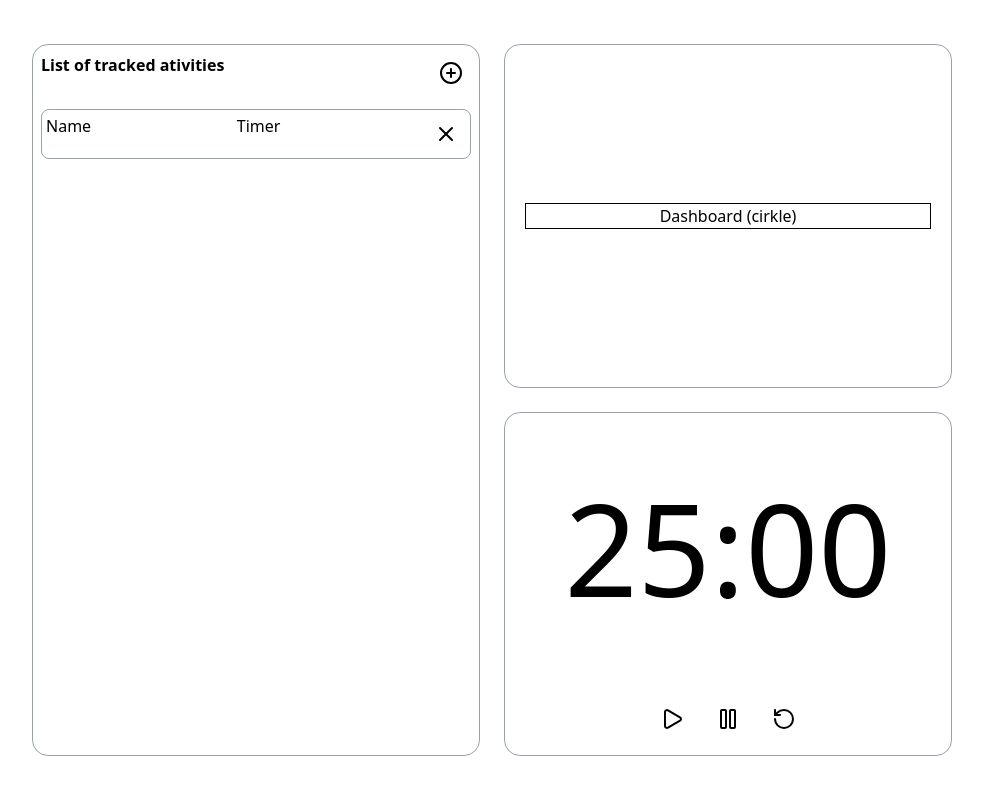
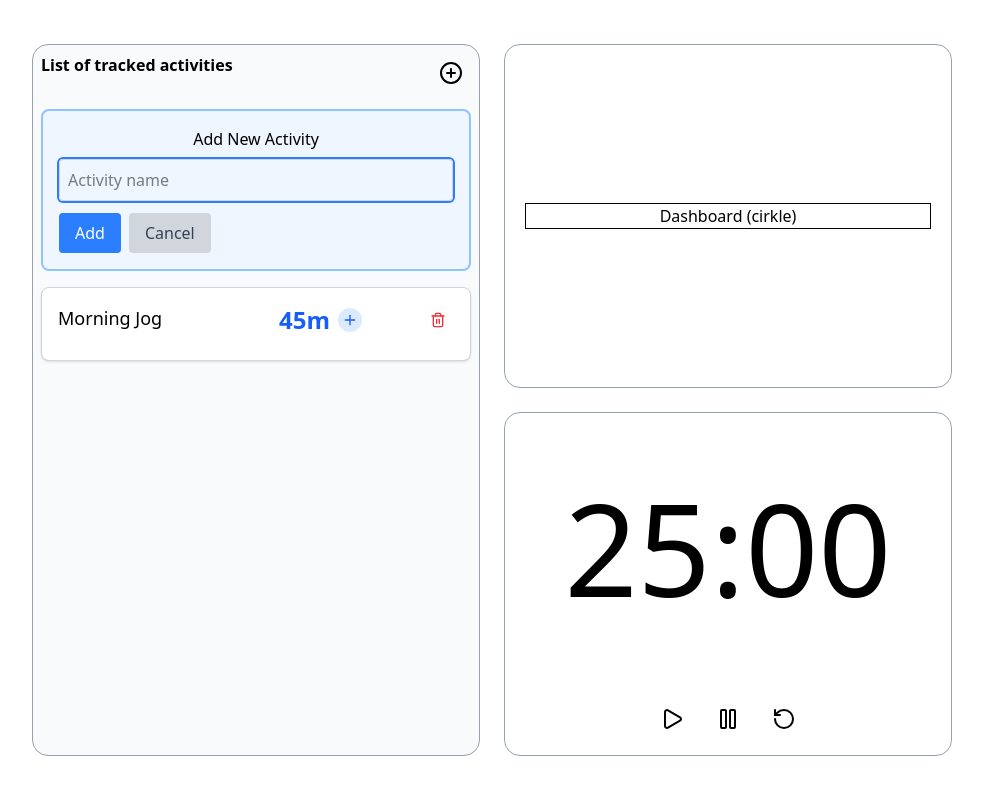
Before and after one commit to Andrzej-Tezyk/stack-app, a React (Vite) app in the folder frontend/: page / in a window 1280 px wide. Both pictures are taken after a click on the button 599 px from the left and 73 px from the top of the page. Shown: the top 794 px of the page, without its empty margins (148-1131 px from the left). Built offline with nearby package versions, Linux system fonts and the light colour scheme.

Commit message:
tracked activity component

```diff
--- a/frontend/src/components/ActivityCard.tsx
+++ b/frontend/src/components/ActivityCard.tsx
@@ -1,15 +1,115 @@
-import {X} from "lucide-react"
+import {Plus, Trash2} from "lucide-react"
+import { useState } from "react";
 
-function ActivityCard() {
-    return (
-        <div className="flex justify-between border-1 border-gray-400 rounded-lg m-2">
-            <div className="m-1">Name</div>
-            <div className="m-1">Timer</div>
-            <button className="m-1 w-10 h-10 flex items-center justify-center p-0" aria-label="X">
-                <X></X>
-            </button>
-        </div>
-     );
+interface Activity {
+    id: number;
+    name: string;
+    totalTimeMinutes: number;
+    createdAt: string;
 }
 
+interface ActivityCardProps {
+    activity: Activity;
+    onDelete: (id:number) => void;
+    onUpdateTime: (id: number, additionalMinutes: number) => void;
+}
+
+const ActivityCard: React.FC<ActivityCardProps> = ({ activity, onDelete, onUpdateTime }) => {
+    const [isAddingTime, setIsAddingTime] = useState(false);
+    const [timeToAdd, setTimeToAdd] = useState("");
+
+    const formatTime = (minutes: number): string => {
+        const hours = Math.floor(minutes / 60);
+        const mins = minutes % 60;
+
+        if (hours === 0) {
+            return `${mins}m`;
+        }
+        return `${hours}h ${mins}m`;
+    };
+
+    const handleAddTime = () => {
+        const minutes = parseInt(timeToAdd);
+            if (minutes && minutes > 0) {
+                onUpdateTime(activity.id, minutes);
+                setTimeToAdd("");
+                setIsAddingTime(false);
+        }
+    };
+
+    const handleCancel = () => {
+    setTimeToAdd("");
+    setIsAddingTime(false);
+    };
+
+    return (
+    <div className="p-4 m-2 border border-gray-300 rounded-lg bg-white shadow-sm">
+        <div className="flex justify-between items-start">
+        <div className="flex-1">
+            <div className="flex justify-between">
+                <h3 className="flex font-medium text-lg mb-2">
+                    <div>{activity.name}</div>
+                </h3>
+
+                {/* Timer Display */}
+                <div className="flex justify-center items-center gap-2 mb-2 mr-15">
+                        <span className="text-2xl font-bold text-blue-600">
+                            {formatTime(activity.totalTimeMinutes)}
+                        </span>
+                        <button
+                            onClick={() => setIsAddingTime(true)}
+                            className="w-6 h-6 flex items-center justify-center bg-blue-100 hover:bg-blue-200 rounded-full transition-colors"
+                            aria-label="Add time"
+                        >
+                            <Plus size={16} className="text-blue-600" />
+                        </button>
+                </div>
+            </div>
+
+            {/* Add Time Form */}
+            {isAddingTime && (
+            <div className="bg-blue-50 border border-blue-200 rounded p-1 mb-2 flex">
+                <div className="flex items-center gap-2 m-2">
+                    <input
+                        type="number"
+                        placeholder="Minutes"
+                        value={timeToAdd}
+                        onChange={(e) => setTimeToAdd(e.target.value)}
+                        className="w-20 p-1 text-sm border border-gray-300 rounded focus:outline-none focus:ring-1 focus:ring-blue-500"
+                        min="1"
+                        autoFocus
+                    />
+                </div>
+                <div className="flex flex-1 gap-4 justify-end items-center ml-2 mr-2">
+                    <button
+                        onClick={handleAddTime}
+                        className="px-3 py-1 bg-blue-500 text-white text-sm rounded hover:bg-blue-600"
+                    >
+                        Add
+                    </button>
+                    <button
+                        onClick={handleCancel}
+                        className="px-3 py-1 bg-gray-300 text-gray-700 text-sm rounded hover:bg-gray-400"
+                    >
+                        Cancel
+                    </button>
+                </div>
+            </div>
+            )}
+
+        </div>
+
+        {/* Delete Button */}
+        <button
+            onClick={() => onDelete(activity.id)}
+            className="w-8 h-8 flex items-center justify-center text-red-500 hover:text-red-700 hover:bg-red-50 rounded-full transition-colors"
+            aria-label="Delete activity"
+        >
+            <Trash2 size={16} />
+        </button>
+        </div>
+    </div>
+    );
+    };
+
 export default ActivityCard;
--- a/frontend/src/components/TrackedActivities.tsx
+++ b/frontend/src/components/TrackedActivities.tsx
@@ -1,20 +1,132 @@
+import { useState } from "react";
+import { CirclePlus } from "lucide-react";
 import ActivityCard from "./ActivityCard";
-import {CirclePlus} from "lucide-react"
 
-const TrackedActivities = () => {
+interface Activity {
+  id: number;
+  name: string;
+  totalTimeMinutes: number;
+  createdAt: string;
+}
+
+const TrackedActivities: React.FC = () => {
+    const [activities, setActivities] = useState<Activity[]>([
+        // Sample initial activity
+        {
+            id: 1,
+            name: "Morning Jog",
+            totalTimeMinutes: 45,
+            createdAt: new Date().toLocaleDateString()
+        }
+    ]);
+
+    const [isAdding, setIsAdding] = useState(false);
+    const [newActivityName, setNewActivityName] = useState("");
+
+    const handleAddActivity = () => {
+        if (newActivityName.trim()) {
+            const activity: Activity = {
+                id: Date.now(),
+                name: newActivityName.trim(),
+                totalTimeMinutes: 0,
+                createdAt: new Date().toLocaleDateString()
+            };
+
+            setActivities(prev => [...prev, activity]);
+            setNewActivityName("");
+            setIsAdding(false);
+        }
+    };
+
+    const handleDeleteActivity = (id: number) => {
+        setActivities(prev => prev.filter(activity => activity.id !== id));
+    };
+
+    const handleUpdateTime = (id: number, additionalMinutes: number) => {
+        setActivities(prev =>
+            prev.map(activity =>
+                activity.id === id
+                    ? { ...activity, totalTimeMinutes: activity.totalTimeMinutes + additionalMinutes }
+                    : activity
+            )
+        );
+    };
+
+    const handleCancel = () => {
+        setNewActivityName("");
+        setIsAdding(false);
+    };
+
+    const handleKeyPress = (e: React.KeyboardEvent) => {
+        if (e.key === 'Enter') {
+            handleAddActivity();
+        } else if (e.key === 'Escape') {
+            handleCancel();
+        }
+    };
+
     return (
-        <div className="flex flex-col m-3 w-md border-1 border-gray-400 rounded-2xl border-solid">
+        <div className="flex flex-col m-3 w-md border border-gray-400 rounded-2xl border-solid bg-gray-50">
             <h2 className="flex justify-between m-2 font-semibold">
-                List of tracked ativities
-                <button className="w-10 h-10 flex items-center justify-center p-0" aria-label="CirclePlus">
-                    <CirclePlus></CirclePlus>
+                List of tracked activities
+                <button
+                    className="w-10 h-10 flex items-center justify-center p-0 hover:bg-gray-200 rounded-full transition-colors"
+                    aria-label="Add new activity"
+                    onClick={() => setIsAdding(true)}
+                >
+                    <CirclePlus />
                 </button>
             </h2>
+
             <div className="flex flex-col">
-                <ActivityCard></ActivityCard>
+                {/* Add new activity form */}
+                {isAdding && (
+                    <div className="p-4 m-2 border-2 border-blue-300 rounded-lg bg-blue-50">
+                        <h3 className="font-medium mb-2">Add New Activity</h3>
+                        <input
+                            type="text"
+                            placeholder="Activity name"
+                            value={newActivityName}
+                            onChange={(e) => setNewActivityName(e.target.value)}
+                            onKeyDown={handleKeyPress}
+                            className="w-full p-2 mb-3 border border-gray-300 rounded focus:outline-none focus:ring-2 focus:ring-blue-500"
+                            autoFocus
+                        />
+                        <div className="flex gap-2">
+                            <button
+                                onClick={handleAddActivity}
+                                className="px-4 py-2 bg-blue-500 text-white rounded hover:bg-blue-600 focus:outline-none focus:ring-2 focus:ring-blue-500"
+                            >
+                                Add
+                            </button>
+                            <button
+                                onClick={handleCancel}
+                                className="px-4 py-2 bg-gray-300 text-gray-700 rounded hover:bg-gray-400 focus:outline-none focus:ring-2 focus:ring-gray-500"
+                            >
+                                Cancel
+                            </button>
+                        </div>
+                    </div>
+                )}
+
+                {/* Existing activities */}
+                {activities.map(activity => (
+                    <ActivityCard
+                        key={activity.id}
+                        activity={activity}
+                        onDelete={handleDeleteActivity}
+                        onUpdateTime={handleUpdateTime}
+                    />
+                ))}
+
+                {activities.length === 0 && !isAdding && (
+                    <div className="p-8 text-center text-gray-500">
+                        No activities tracked yet. Click the + button to add one!
+                    </div>
+                )}
             </div>
         </div>
-     );
-}
+    );
+};
 
 export default TrackedActivities;
```
